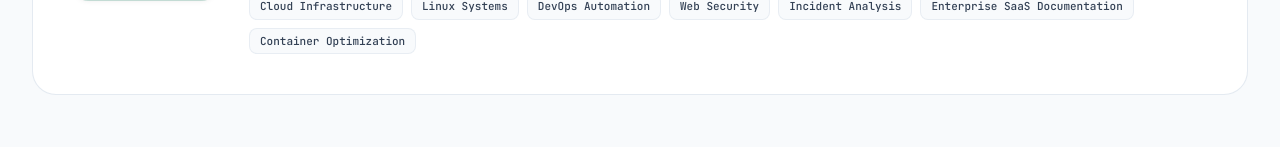
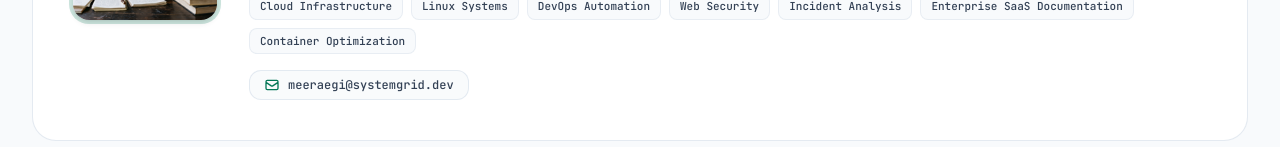
Before and after one commit to Sarthak1113/systemgrid, a Next.js app: page /author/meera-negi in a window 1280 px wide. Shown: the part 383-530 px from the top of the page. Built offline with nearby package versions, Linux system fonts and the light colour scheme; no server answers.

Commit message:
feat(author): add meeraegi@systemgrid.dev contact details and Schema.org email to author page

```diff
--- a/src/app/author/[slug]/page.tsx
+++ b/src/app/author/[slug]/page.tsx
@@ -101,6 +101,7 @@ export default async function AuthorPage({ params }: PageProps) {
         '@id': `${siteUrl}/author/${author.slug}#person`,
         name: author.name,
         jobTitle: author.title,
+        email: author.email || 'meeraegi@systemgrid.dev',
         worksFor: {
           '@type': 'Organization',
           name: 'SystemGrid',
@@ -173,6 +174,19 @@ export default async function AuthorPage({ params }: PageProps) {
                   </span>
                 ))}
               </div>
+
+              {/* Direct Author Contact (Author Page Only) */}
+              <div className="mt-4 flex items-center gap-2">
+                <a
+                  href={`mailto:${author.email || 'meeraegi@systemgrid.dev'}`}
+                  className="inline-flex items-center gap-2 rounded-xl border border-slate-200/90 bg-slate-50/80 px-3.5 py-1.5 text-xs font-mono font-medium text-slate-700 hover:border-[#047857]/60 hover:text-[#047857] transition-all dark:border-slate-800 dark:bg-slate-800/80 dark:text-slate-300 dark:hover:text-emerald-400"
+                >
+                  <svg className="h-4 w-4 text-[#047857] dark:text-emerald-400" fill="none" stroke="currentColor" viewBox="0 0 24 24">
+                    <path strokeLinecap="round" strokeLinejoin="round" strokeWidth={2} d="M3 8l7.89 5.26a2 2 0 002.22 0L21 8M5 19h14a2 2 0 002-2V7a2 2 0 00-2-2H5a2 2 0 00-2 2v10a2 2 0 002 2z" />
+                  </svg>
+                  <span>{author.email || 'meeraegi@systemgrid.dev'}</span>
+                </a>
+              </div>
             </div>
           </div>
         </header>
--- a/src/lib/posts.ts
+++ b/src/lib/posts.ts
@@ -17,6 +17,7 @@ export interface AuthorProfile {
   title: string;
   avatar: string;
   bio: string;
+  email?: string;
   expertise: string[];
   role: string;
   schemaType: 'Person';
@@ -28,6 +29,7 @@ export const PRIMARY_AUTHOR: AuthorProfile = {
   title: 'Lead Tech & Systems Writer at SystemGrid',
   avatar: '/authors/meera-negi.png',
   bio: "Meera Negi is Lead Technology Writer and Technical Editor at SystemGrid.dev. Her areas of expertise are cloud infrastructure, Linux, DevOps automation, web security and incident analysis. She's previously worked in systems analysis and technical documentation for enterprise SaaS teams and is an active contributor to open source infrastructure and security guides.",
+  email: 'meeraegi@systemgrid.dev',
   expertise: [
     'Cloud Infrastructure',
     'Linux Systems',
```
